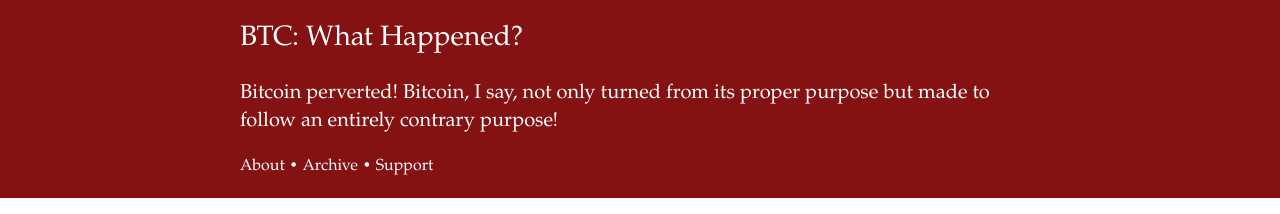
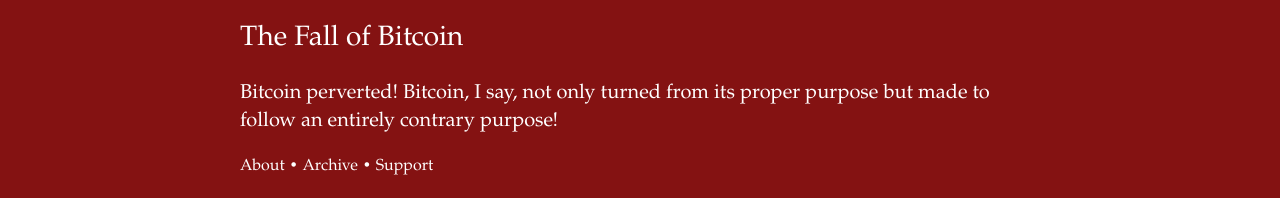
Before and after one commit to derykmakgill/nsi, a Jekyll site: the page built from index.html, in a window 1280 px wide. Shown: the top 214 px of the page. Built offline with Jekyll 4.4.1, drawn with Linux system fonts in a browser that asks for light colours; the list of posts is cut into pages by our own code.

Commit message:
Update default.html

```diff
--- a/_layouts/default.html
+++ b/_layouts/default.html
@@ -418,7 +418,7 @@
 <!-- Facebook Open Graph tags adapted from http://davidensinger.com/2013/04/adding-open-graph-tags-to-jekyll/ -->
 <!-- Twitter card tags adapted from http://davidensinger.com/2013/04/supporting-twitter-cards-with-jekyll/ -->
 
-<meta content="The Roots of Progress" property="og:site_name">
+<meta content="The Fall of Bitcoin" property="og:site_name">
 <meta name="twitter:card" content="summary">
 <meta name="twitter:site" content="@rootsofprogress">
 <meta name="twitter:creator" content="@jasoncrawford">
@@ -451,7 +451,7 @@
   <body class="post">
     <div class="header">
   <div class="header-content main-column">
-    <a class="title" href="/">BTC: What Happened?</a>
+    <a class="title" href="/">The Fall of Bitcoin</a>
  <p class="subtitle">Bitcoin perverted! Bitcoin, I say, not only turned from its proper purpose but made to follow an entirely contrary purpose!</p>
     <p class="navigation">
   <a href="/about">About</a> •
```
